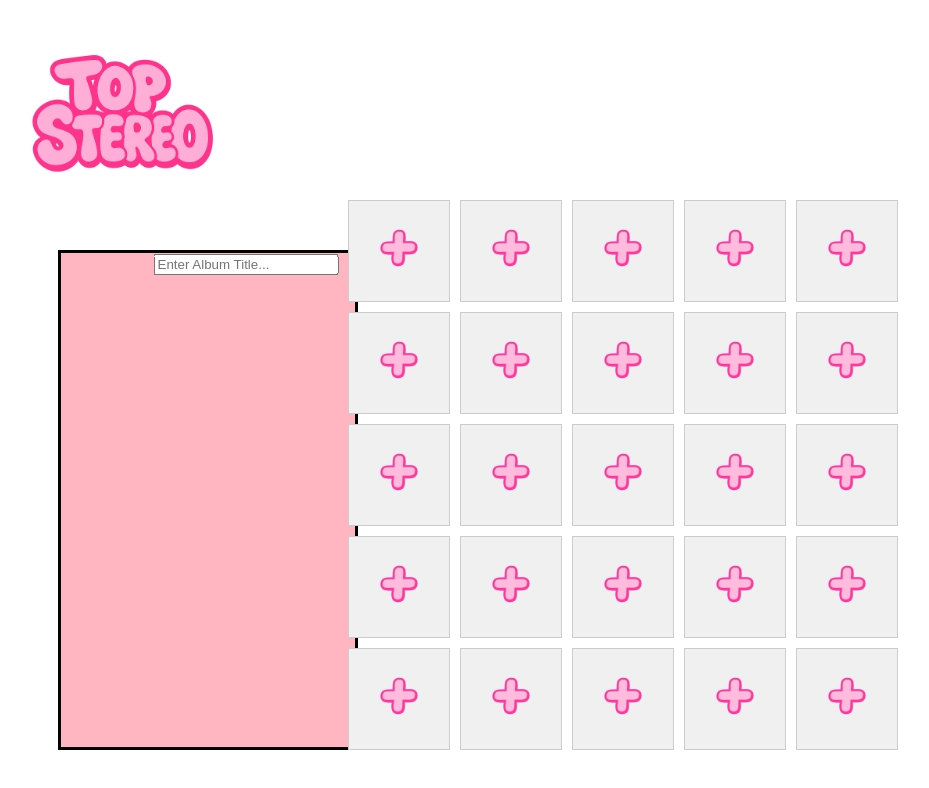
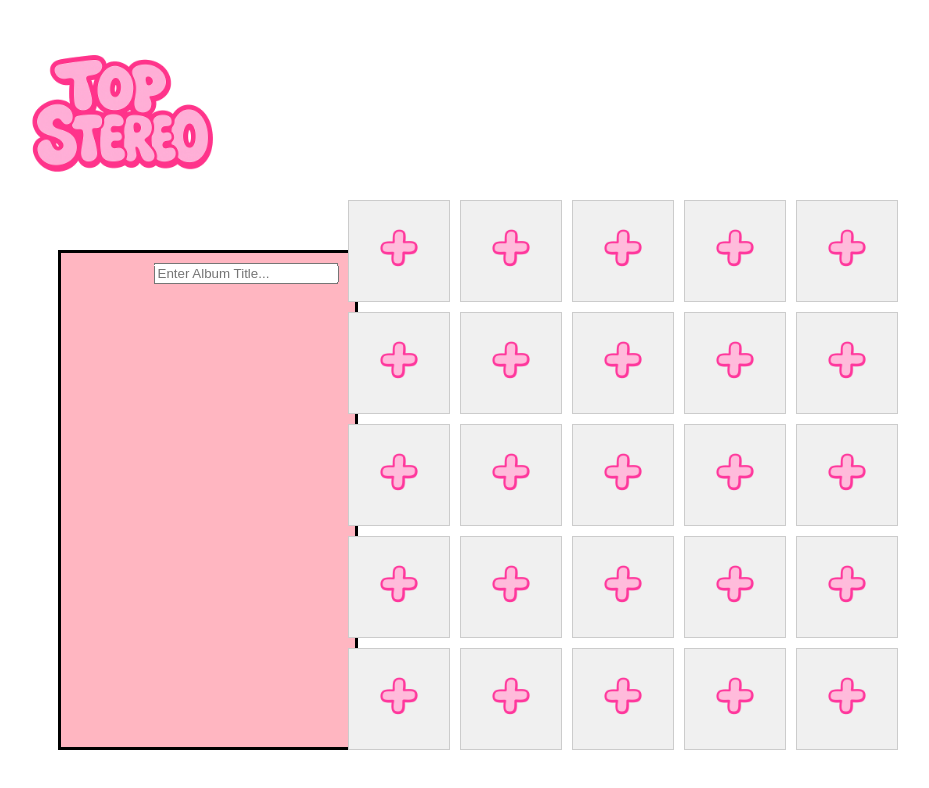
Before and after one commit to ombakh/TopStereo, a React (Create React App) app in the folder client/: page / in a window 1280 px wide. Shown: the top 788 px of the page, without its empty margins (17-946 px from the left). Built offline with nearby package versions, Linux system fonts and the light colour scheme.

Commit message:
Fixed merge conflict.

```diff
--- a/client/src/pages/Grid.jsx
+++ b/client/src/pages/Grid.jsx
@@ -33,7 +33,7 @@ const Grid = () => {
             boxSizing: 'border-box'
         }}>
             <input placeholder="Enter Album Title..." style={{
-
+                marginTop: '10px',
                 transform: 'translateX(50%)',
             }}/>
 
```
Also changed, not shown: 2 other files (tests, documents, lock files or other folders).
